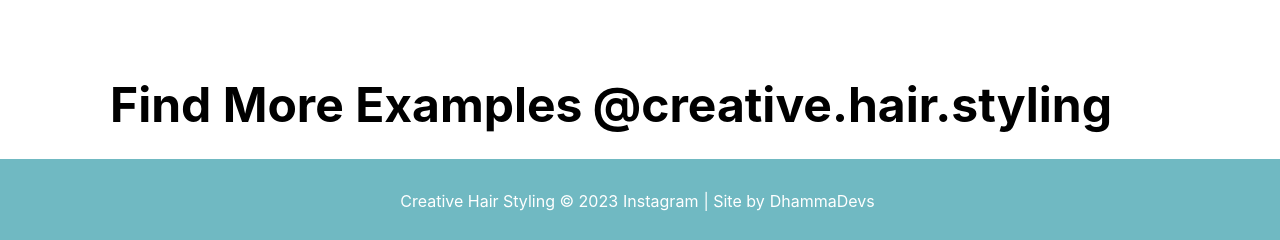
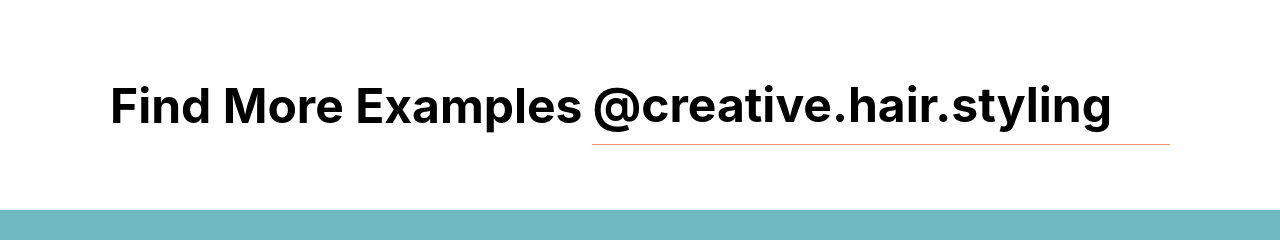
Before and after one commit to RobbieProkop/malina-hair, a Next.js app: page / in a window 1280 px wide. Shown: the part 1730-1970 px from the top of the page. Built offline with nearby package versions, Linux system fonts and the light colour scheme.

Commit message:
style moreinfo

```diff
--- a/styles/globals.scss
+++ b/styles/globals.scss
@@ -44,6 +44,13 @@ input[type="submit"] {
     background-color: $text-color;
     color: $white;
   }
+}
+
+// mixins
+@mixin flex-center {
+  display: flex;
+  justify-content: center;
+  align-items: center;
 }
 .container {
   margin-top: -100vh;
@@ -255,17 +262,16 @@ header {
 
   // More Info
   .flex-center {
-    display: flex;
-    justify-content: center;
-    align-items: center;
+    @include flex-center();
     gap: 10px;
     font-size: 2rem;
+    border-bottom: 2px solid $white;
+    padding-bottom: 3rem;
 
     a {
-      display: flex;
-      justify-content: center;
-      align-items: center;
+      @include flex-center();
       gap: 10px;
+      border-bottom: 1px solid $secondary-color;
 
       &:hover {
         color: $secondary-color;
@@ -273,7 +279,6 @@ header {
         span {
           opacity: 0.7;
           transform: rotate3d(1, 1, 0, 3.142rad);
-          // transform: rotate(3.143rad);
         }
       }
     }
```
